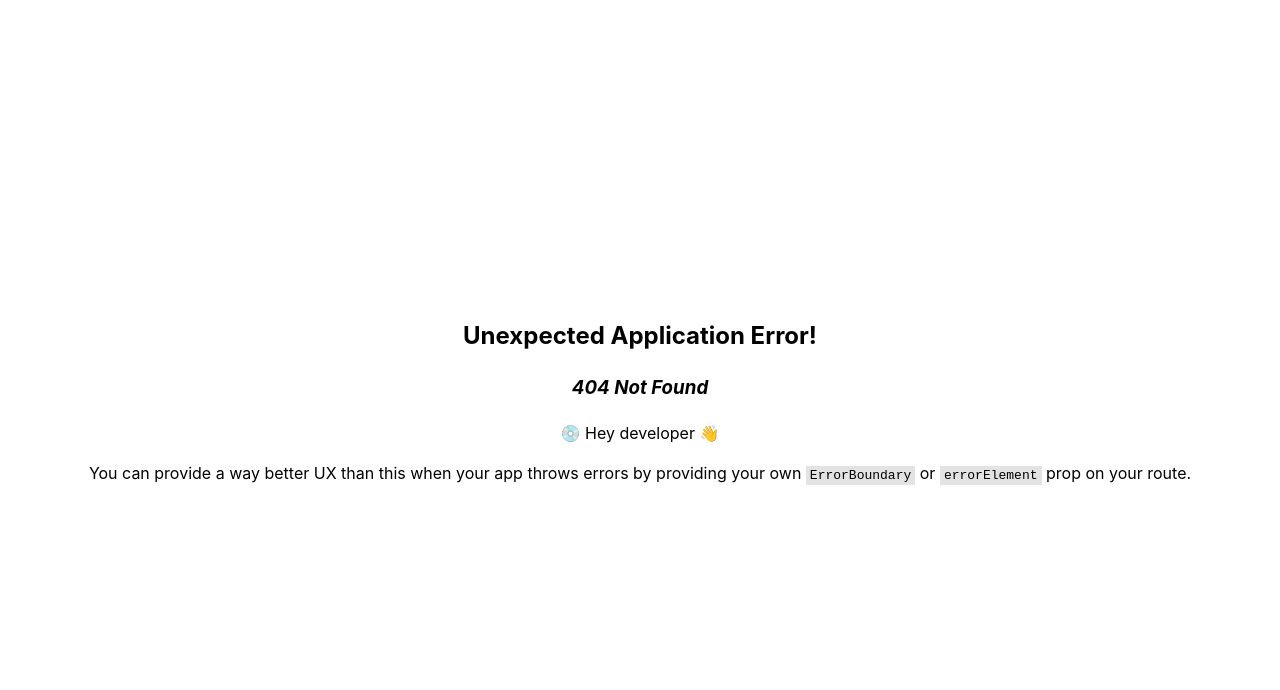
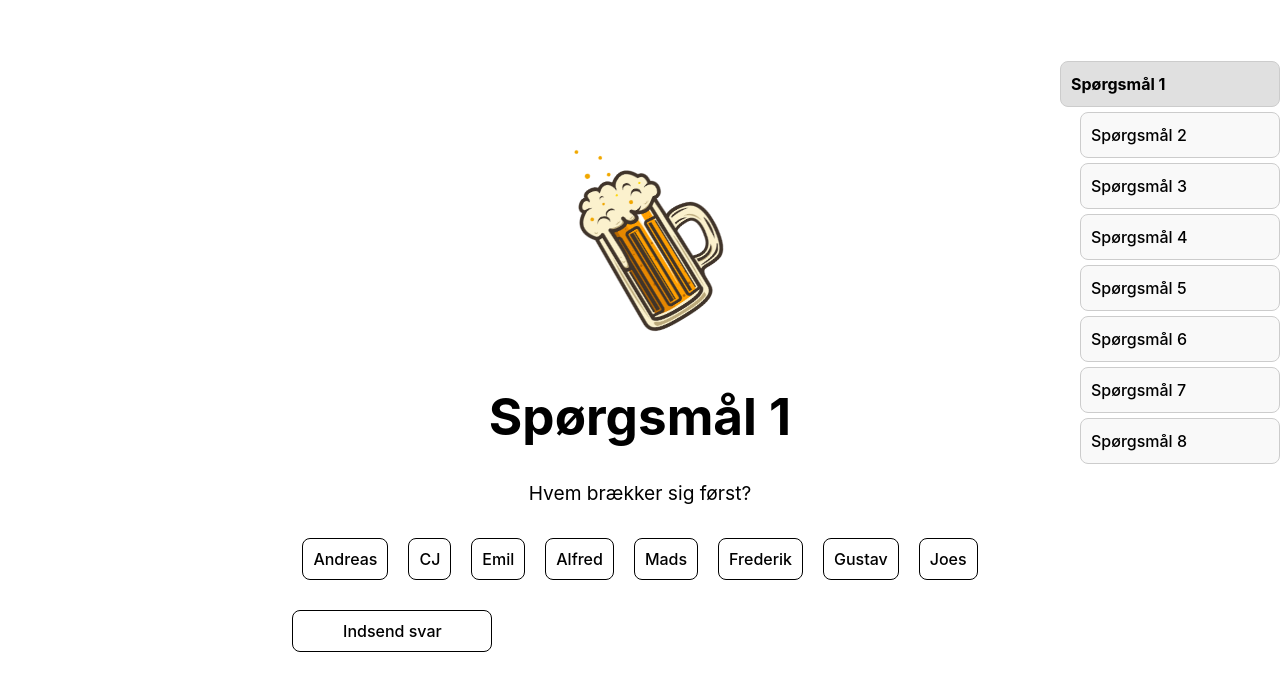
Before and after one commit to Jossemand/PubCrawlFrontEnd, a React (Vite) app: page /questions/1 in a window 1280 px wide. Before the commit this address had no page. Shown: the top 690 px of the page. Built offline with nearby package versions, Linux system fonts and the light colour scheme.

Commit message:
Questions fixed

```diff
--- a/src/App.tsx
+++ b/src/App.tsx
@@ -1,14 +1,14 @@
 import "./App.css";
 import Header from "./Components/Header/Header";
 import HomeScreen from "./Components/HomeScreen/homeScreen";
-import NavigationBar from "./NavigationBar";
+import { Outlet, useNavigate } from "react-router-dom";
 
 function App() {
   return (
     <>
       <Header />
       <main>
-        <HomeScreen />
+        <Outlet /> {/* Renders the child route component */}
       </main>
     </>
   );
--- a/src/Components/ConfirmationScreen/confirmationScreen.tsx
+++ b/src/Components/ConfirmationScreen/confirmationScreen.tsx
@@ -3,8 +3,6 @@ import Header from "../Header/Header";
 function ConfirmationScreen() {
   return (
     <div>
-      <Header />
-
       <h1>Cofirmation Screen</h1>
     </div>
   );
--- a/src/Components/HomeScreen/homeScreen.css
+++ b/src/Components/HomeScreen/homeScreen.css
@@ -4,7 +4,7 @@
 }
 
 .continue-button {
-  width: 100%;
+  width: 200px;
   height: 100%;
   padding: 10px 20px;
   border: 1px solid black;
@@ -12,8 +12,9 @@
   color: black;
   cursor: pointer;
   justify-content: center;
+  align-items: center;
 }
 
 .continue-button:hover {
-  background-color: #dff9de;
+  background-color: #c6ffc6;
 }
--- a/src/Components/LogInScreen/loginScreen.css
+++ b/src/Components/LogInScreen/loginScreen.css
@@ -15,3 +15,10 @@
 .text-box {
   height: 2.5em;
 }
+
+.informaton-message {
+  font-size: 14px;
+  margin-top: 5px;
+  width: 50%;
+  display: inline-block;
+}
--- a/src/Components/LogInScreen/loginScreen.tsx
+++ b/src/Components/LogInScreen/loginScreen.tsx
@@ -59,8 +59,16 @@ function loginScreen() {
   if (loginSuccess) {
     return (
       <div>
-        <Header />
         <h1>Hej {userName}</h1>
+        <div className="informaton-message">
+          <p>
+            Du vises nu en række spørgsmål. Du bedes svare ærligt, ellers er du
+            et dræn. Dine svar sendes til den angivne mail ({email}), når alle
+            spørgsmål er besvaret. Denne mail fungerer både som bekræftelse på,
+            at svarene er modtaget korrekt og så du kan huske dine svar til
+            selve pub crawlen.
+          </p>
+
           <button
             className="continue-button"
             onClick={() => navigate("/questions")}
@@ -68,13 +76,12 @@ function loginScreen() {
             Fortsæt til spørgsmål
           </button>
         </div>
+      </div>
     );
   }
 
   return (
     <div>
-      <Header />
-
       <div className="login-input">
         <label className="login-box">Email</label>
         <input
--- a/src/Components/QuestionsScreen/questionsScreen.css
+++ b/src/Components/QuestionsScreen/questionsScreen.css
@@ -0,0 +1,76 @@
+.question-screen {
+  display: flex;
+}
+
+.content {
+  flex: 1;
+  padding: 20px;
+}
+
+.answers {
+  margin-top: 20px;
+}
+
+.answer-button {
+  display: inline-block;
+  margin: 10px;
+  padding: 10px;
+  border: 1px solid #000000;
+  cursor: pointer;
+  background-color: #ffffff;
+}
+
+.answer-button:hover {
+  background-color: #e0e0e0;
+}
+
+.Login-button {
+  margin-top: 20px;
+  padding: 10px 20px;
+  cursor: pointer;
+}
+
+.question-nav {
+  position: absolute;
+  right: 0;
+  width: 200px;
+  padding-left: 20px;
+  top: 7%;
+}
+
+.nav-link {
+  text-decoration: none;
+}
+
+.nav-box {
+  padding: 10px;
+  border: 1px solid #ccc;
+  margin: 5px 0;
+  text-align: left;
+  cursor: pointer;
+  background-color: #f9f9f9;
+  border-radius: 8px;
+  transition: margin-left 0.3s ease; /* Add this line */
+}
+
+.nav-box.active {
+  background-color: #e0e0e0;
+  font-weight: bold;
+  margin-left: -20px;
+  transition: margin-left 0.3s ease; /* Add this line */
+}
+
+.button-box {
+  display: flex;
+  justify-content: space-between;
+  margin-top: 20px;
+  align-items: center;
+}
+
+.optional-text {
+  color: #6d6d6d;
+}
+
+.question-text {
+  font-size: 1.2em;
+}
--- a/src/Components/QuestionsScreen/questionsScreen.tsx
+++ b/src/Components/QuestionsScreen/questionsScreen.tsx
@@ -1,28 +1,122 @@
-import { useNavigate } from "react-router-dom";
-import NavigationBar from "../../NavigationBar";
-import Header from "../Header/Header";
+import { useNavigate, useParams, Link, Outlet } from "react-router-dom";
 import "./questionsScreen.css";
+
+const questions = [
+  {
+    text: "Hvem brækker sig først?",
+    optionalText: "",
+    type: "multiple",
+    options: [
+      "Andreas",
+      "CJ",
+      "Emil",
+      "Alfred",
+      "Mads",
+      "Frederik",
+      "Gustav",
+      "Joes",
+    ],
+  },
+  {
+    text: "Hvad er den bedste alder i forbindelse med kvinder?",
+    optionalText: "",
+    type: "multiple",
+    options: ["0-3", "4-7", "8-11", "12-15", "16-19", "20-23", "24-27"],
+  },
+  {
+    text: "Hvor mange stop er der planlagt på ruten?",
+    optionalText: "",
+    type: "multiple",
+    options: ["4", "5", "6", "7", "8", "9+"],
+  },
+  {
+    text: "Hvor mange stop skal der til før ”mellem stop-flasken” er tom?",
+    optionalText: "",
+    type: "multiple",
+    options: ["1", "2", "3", "4", "5", "6", "7", "8", "9", "9+"],
+  },
+  {
+    text: "Hvem vinder pub crawlen?",
+    optionalText: "",
+    type: "yesno",
+    options: ["Hold 1", "Hold 2"],
+  },
+  {
+    text: "Hvor mange skiver snus tager Emil inden stop nr. 4?",
+    optionalText: "Emil har ikke fået dette spørgsmål",
+    type: "multiple",
+    options: ["1", "2", "3", "4", "5", "6", "7", "8", "9", "9+"],
+  },
+  {
+    text: "Starter Alfred på stop nr. 1?",
+    optionalText: "",
+    type: "yesno",
+    options: ["Ja", "Nej"],
+  },
+  {
+    text: "Tegnekonkurrence",
+    optionalText: "",
+    type: "drawing",
+  },
+];
 
 function QuestionsScreen() {
   const navigate = useNavigate();
+  const { questionNumber } = useParams<{ questionNumber: string }>();
+  const questionIndex = parseInt(questionNumber ?? "1", 10) - 1;
+  const currentQuestion = questions[questionIndex];
 
   const handleLoginClick = () => {
     navigate("/confirmation");
   };
 
+  const handleAnswerClick = () => {
+    // Navigate to the next question, if there is one
+    const nextQuestionIndex = questionIndex + 1;
+    if (nextQuestionIndex < questions.length) {
+      navigate(`/questions/${nextQuestionIndex + 1}`);
+    } else {
+      // Optionally, handle case where there are no more questions
+      navigate("/confirmation");
+    }
+  };
+
+  const renderAnswerOptions = () => {
+    return (currentQuestion.options ?? []).map((option, idx) => (
+      <button key={idx} className="answer-button" onClick={handleAnswerClick}>
+        {option}
+      </button>
+    ));
+  };
+
   return (
-    <div>
-      <Header />
-      <h1>Questions</h1>
+    <div className="question-screen">
+      <div className="content">
+        <h1>Spørgsmål {questionIndex + 1}</h1>
+        <p className="question-text">{currentQuestion.text}</p>
+        <p className="optional-text">{currentQuestion.optionalText}</p>
 
-      <div>
-        <form></form>
+        <div className="answers">{renderAnswerOptions()}</div>
+        <div className="button-box">
+          <button className="continue-button" onClick={handleLoginClick}>
+            Indsend svar
+          </button>
+        </div>
       </div>
 
-      <button className="Login-button" onClick={handleLoginClick}>
-        To Confirmation
-      </button>
+      <div className="question-nav">
+        {questions.map((_, index) => (
+          <Link to={`/questions/${index + 1}`} key={index} className="nav-link">
+            <div
+              className={`nav-box ${questionIndex === index ? "active" : ""}`}
+            >
+              Spørgsmål {index + 1}
+            </div>
+          </Link>
+        ))}
+      </div>
     </div>
   );
 }
+
 export default QuestionsScreen;
--- a/src/index.css
+++ b/src/index.css
@@ -14,12 +14,12 @@
 
   --color-button: #cac4ce;
   --color-button-secondary: #9b90a2;
-  --color-button-tertiary: #c59966;
+  --color-button-tertiary: #000000;
   --color-button-quaternary: #26283258;
   --color-button-delete: #ff5137;
 
   --color-text: #000000;
-  --color-text-secondary: #b3b3b3;
+  --color-text-secondary: #000000;
   --color-text-tertiary: #b71901;
   --color-text-inverse: #ffffff;
   --color-nav-shadow: rgba(255, 255, 255, 0);
```
Also changed, not shown: src/routes.tsx (+7 -0 lines). Lines whose indentation alone changed are shown as unchanged.
